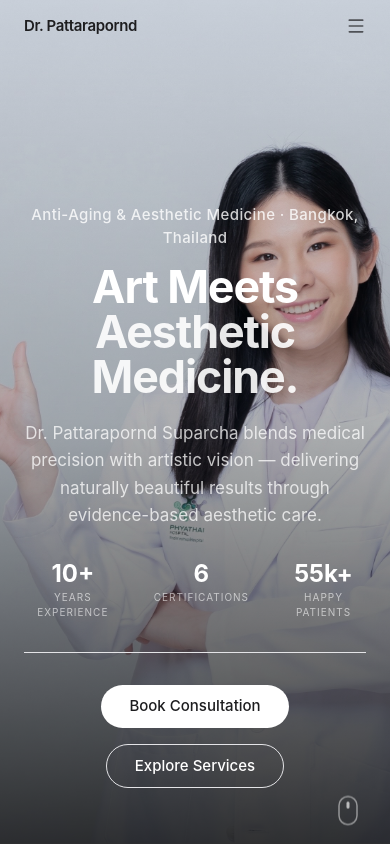
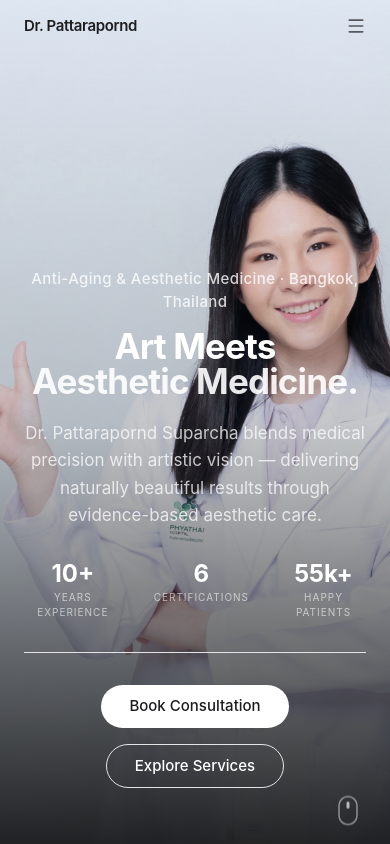
Before and after one commit to gnoparus/pattarapornd-web, a Next.js app: page / in a window 390 px wide. Shown: the top 844 px of the page. Built offline with nearby package versions, Linux system fonts and the light colour scheme.

Commit message:
style: adjust hero image focal point, gradient overlay, and typography scaling for improved mobile responsiveness

```diff
--- a/components/Hero.tsx
+++ b/components/Hero.tsx
@@ -31,13 +31,12 @@ export default function Hero() {
           src="/studio-photo-202.jpg"
           alt="Dr. Pattarapornd Suparcha"
           fill
-          className="object-cover"
-          style={{ objectPosition: 'center 25%' }}
+          className="object-cover object-[center_10%] md:object-[center_25%]"
           priority
           sizes="100vw"
         />
-        {/* Gradient overlay — stronger at bottom so text is legible */}
-        <div className="absolute inset-0 bg-gradient-to-b from-black/10 via-black/30 to-black/80" />
+        {/* Gradient overlay — transparent at top on mobile so face shows, stronger at bottom for text legibility */}
+        <div className="absolute inset-0 bg-gradient-to-b from-transparent via-black/20 to-black/85 md:from-black/10 md:via-black/30 md:to-black/80" />
       </motion.div>
 
       {/* Text content — centered on mobile, bottom-left on desktop */}
@@ -61,7 +60,7 @@ export default function Hero() {
           animate={{ opacity: 1, y: 0 }}
           transition={{ duration: 0.8, delay: 0.1, ease: [0.25, 0.46, 0.45, 0.94] }}
           className="text-white font-bold leading-none tracking-tight mb-5"
-          style={{ fontSize: 'clamp(2.8rem, 6.5vw, 5rem)' }}
+          style={{ fontSize: 'clamp(2rem, 9vw, 5rem)' }}
         >
           Art Meets<br />
           <span className="text-white/90">Aesthetic Medicine.</span>
```
